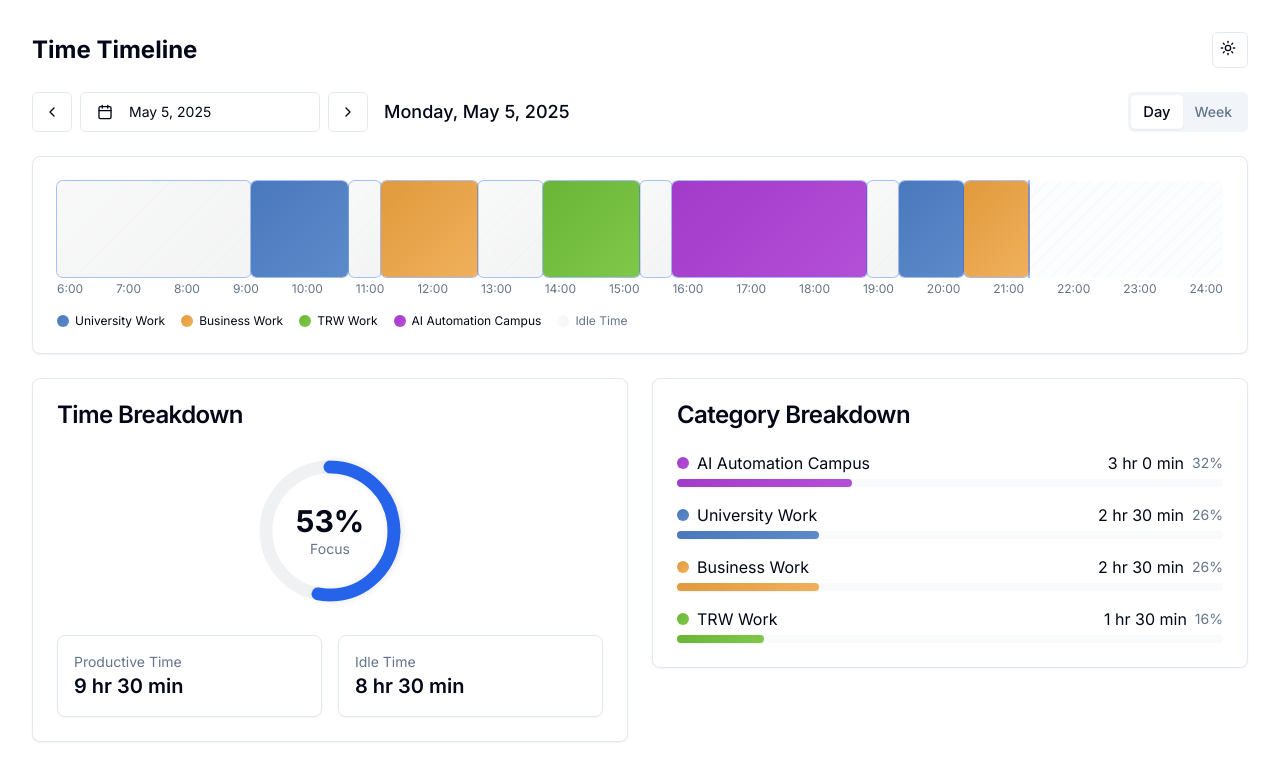
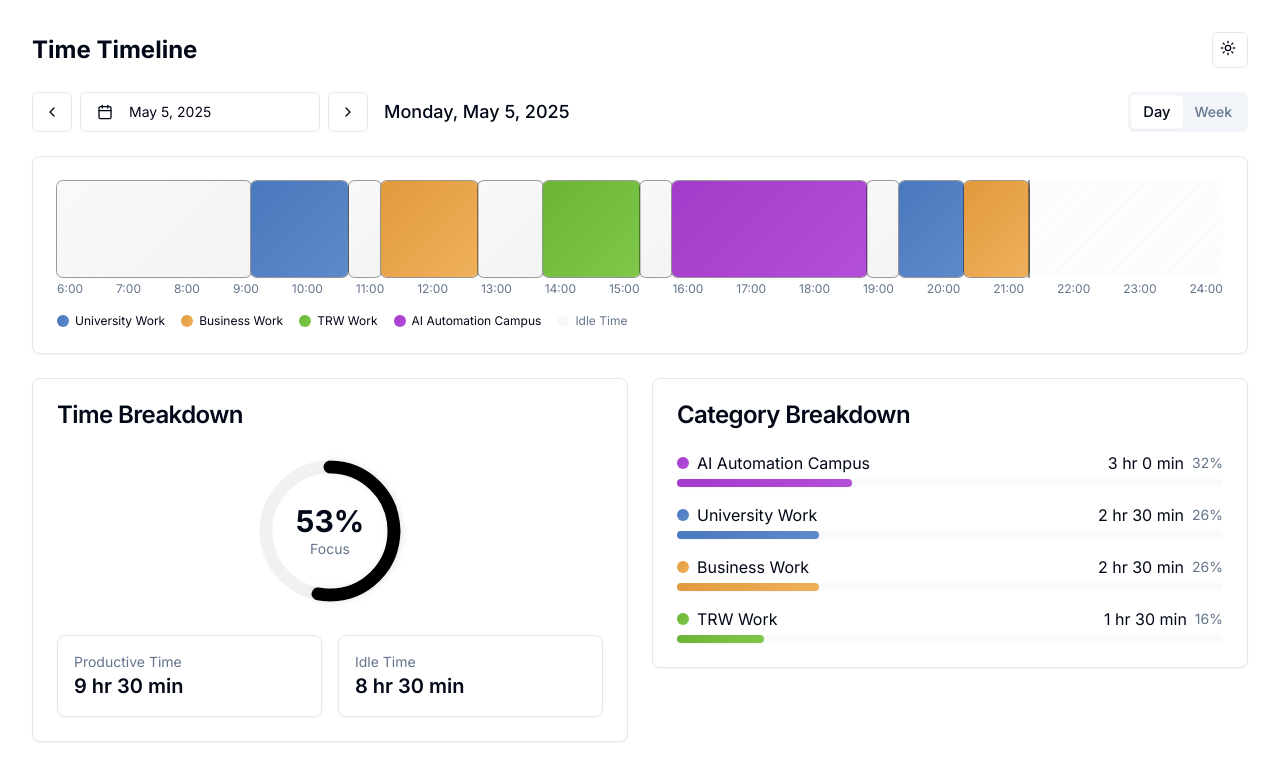
Before and after one commit to MrKebab362/v0-timeline, a Next.js app: page / in a window 1280 px wide. Shown: the top 780 px of the page. Built offline with nearby package versions, Linux system fonts and the light colour scheme.

Commit message:
feat: change primary color to black/white in light/dark mode
Update primary color in globals.css for light and dark modes.

Co-authored-by: null <66750903+MrKebab362@users.noreply.github.com>

```diff
--- a/app/globals.css
+++ b/app/globals.css
@@ -10,8 +10,8 @@
     --card-foreground: 222.2 84% 4.9%;
     --popover: 0 0% 100%;
     --popover-foreground: 222.2 84% 4.9%;
-    --primary: 221.2 83.2% 53.3%;
-    --primary-foreground: 210 40% 98%;
+    --primary: 0 0% 0%;
+    --primary-foreground: 0 0% 100%;
     --secondary: 210 40% 96.1%;
     --secondary-foreground: 222.2 47.4% 11.2%;
     --muted: 210 40% 96.1%;
@@ -22,7 +22,7 @@
     --destructive-foreground: 210 40% 98%;
     --border: 214.3 31.8% 91.4%;
     --input: 214.3 31.8% 91.4%;
-    --ring: 221.2 83.2% 53.3%;
+    --ring: 0 0% 0%;
     --radius: 0.5rem;
   }
 
@@ -33,8 +33,8 @@
     --card-foreground: 210 40% 98%;
     --popover: 222.2 84% 4.9%;
     --popover-foreground: 210 40% 98%;
-    --primary: 217.2 91.2% 59.8%;
-    --primary-foreground: 222.2 47.4% 11.2%;
+    --primary: 0 0% 100%;
+    --primary-foreground: 0 0% 0%;
     --secondary: 217.2 32.6% 17.5%;
     --secondary-foreground: 210 40% 98%;
     --muted: 217.2 32.6% 17.5%;
@@ -45,7 +45,7 @@
     --destructive-foreground: 210 40% 98%;
     --border: 217.2 32.6% 17.5%;
     --input: 217.2 32.6% 17.5%;
-    --ring: 224.3 76.3% 48%;
+    --ring: 0 0% 100%;
   }
 }
 
```
